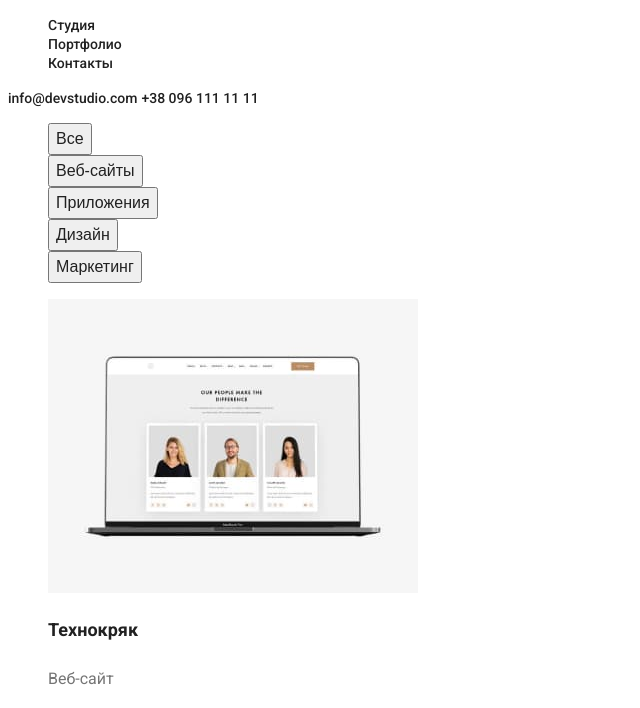
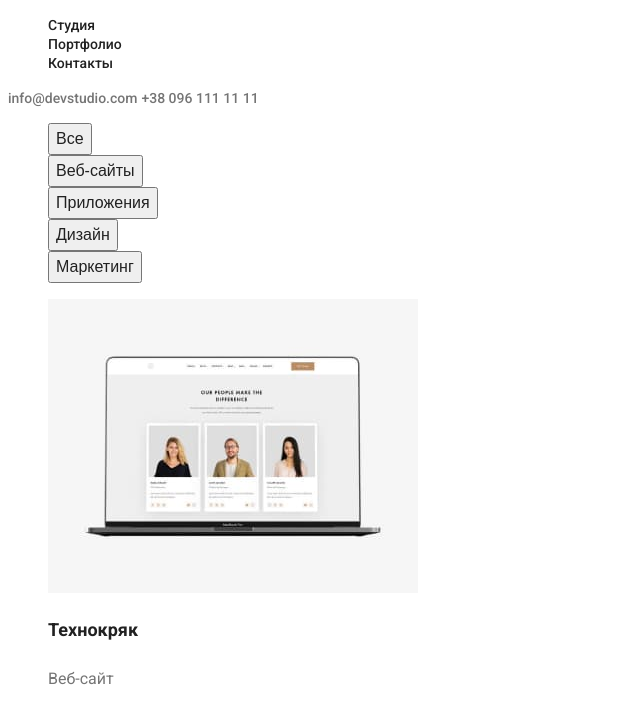
Before and after one commit to Lisius88/goit-markup-hw-02, a plain HTML site: page portfolio.html in a window 1280 px wide. Shown: the part 40-748 px from the top of the page, without its empty margins (0-640 px from the left). Drawn offline with Linux system fonts and the light colour scheme.

Commit message:
new_final

```diff
--- a/portfolio.html
+++ b/portfolio.html
@@ -20,8 +20,8 @@
     <li><a class="nav" href="">Контакты</a></li>
     </ul>
     </nav>
-    <a class="nav" href="mailto:info@devstudio.com">info@devstudio.com</a>
-    <a class="nav" href="tel:+380961111111">+38 096 111 11 11</a>
+    <a class="contacts" href="mailto:info@devstudio.com">info@devstudio.com</a>
+    <a class="contacts" href="tel:+380961111111">+38 096 111 11 11</a>
     </header>
     <main>
         <section>
```
